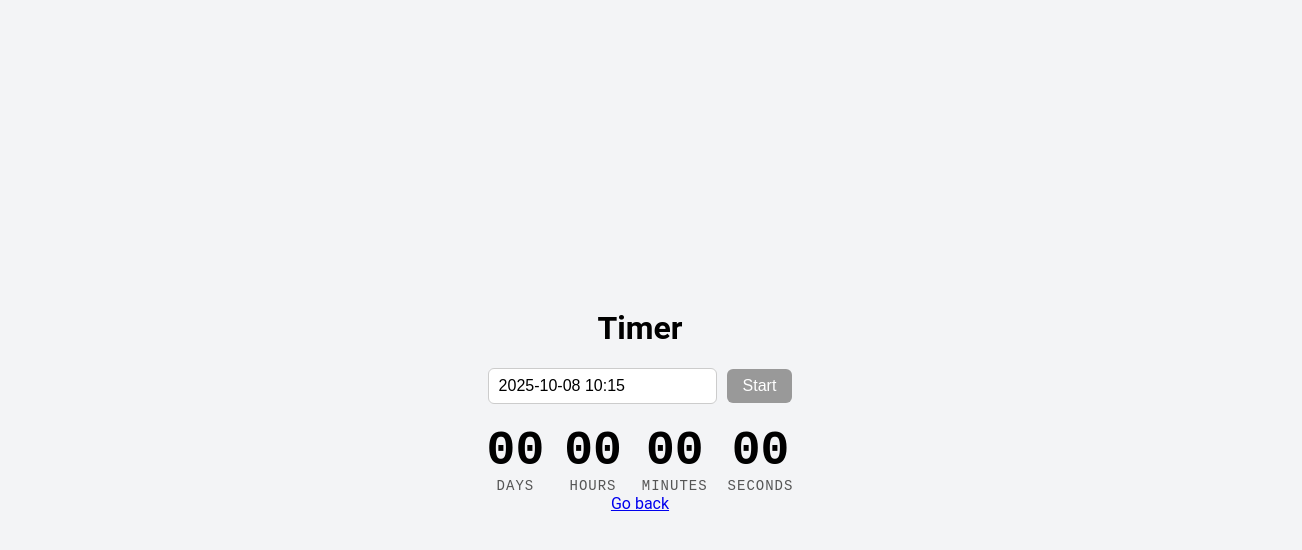
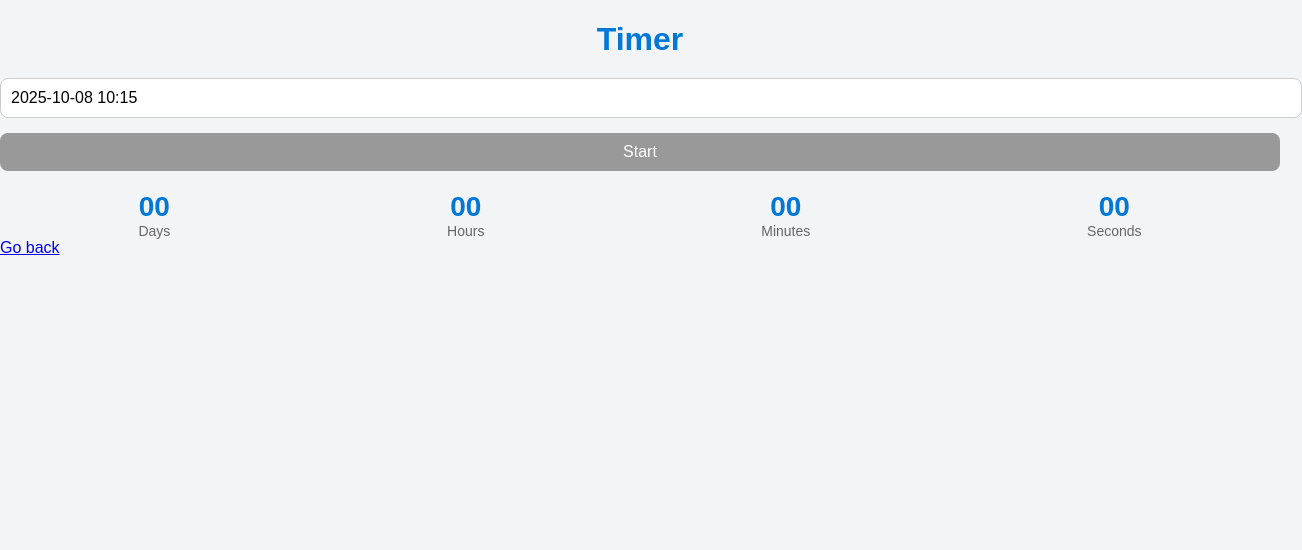
Before and after one commit to Ivan227-hub/goit-js-hw-10, a plain HTML site: page 1-timer.html in a window 1280 px wide. Shown: the whole page, 1302 px wide, since content can reach past the window. Drawn offline with Linux system fonts and the light colour scheme.

Commit message:
Deploying to gh-pages from @ Ivan227-hub/goit-js-hw-10@1df761cf3afbc21df058758891d0f7e546fc028a 🚀

```diff
--- a/1-timer.html
+++ b/1-timer.html
@@ -9,17 +9,18 @@
     <link rel="modulepreload" crossorigin href="/goit-js-hw-10/assets/modulepreload-polyfill-B5Qt9EMX.js">
     <link rel="modulepreload" crossorigin href="/goit-js-hw-10/assets/vendor-BbbuE1sJ.js">
     <link rel="stylesheet" crossorigin href="/goit-js-hw-10/assets/vendor-CZjNVMTf.css">
-    <link rel="stylesheet" crossorigin href="/goit-js-hw-10/assets/styles-DUmdgUd5.css">
+    <link rel="stylesheet" crossorigin href="/goit-js-hw-10/assets/styles-LnZLCWca.css">
   </head>
   <body>
+
+
     <main>
-      <div class="timer-container">
-        <h1 class="main-title">Timer</h1>
-
-        <div class="input-wrapper">
+      <div class="container">
+        <h1 class="main-title">
+          Timer
+        </h1>
         <input type="text" id="datetime-picker" />
 <button type="button" data-start>Start</button>
-        </div>
 
 <div class="timer">
   <div class="field">
@@ -43,6 +44,5 @@
        <a class="back-link" href="./index.html">Go back</a>
       </div>
     </main>
-
    </body>
 </html>
--- a/assets/styles-DUmdgUd5.css
+++ /dev/null
@@ -1 +0,0 @@
-body{font-family:Roboto,Arial,sans-serif;background-color:#f3f4f6;display:flex;justify-content:center;align-items:center;height:100vh;margin:0}.timer-container{text-align:center}.input-wrapper{display:flex;justify-content:center;align-items:center;gap:10px;margin-bottom:20px}input[type=text],input[type=datetime-local]{padding:8px 10px;font-size:16px;border:1px solid #ccc;border-radius:6px}button{padding:8px 16px;background-color:#0078d7;color:#fff;border:none;border-radius:6px;font-size:16px;cursor:pointer;transition:background-color .2s ease}button:hover{background-color:#005fa3}button:disabled{background-color:#999;cursor:not-allowed}.timer{display:flex;justify-content:center;gap:20px;font-family:Roboto Mono,monospace}.field{text-align:center}.value{display:block;font-size:48px;font-weight:700;color:#000}.label{display:block;font-size:14px;color:#555;text-transform:uppercase;letter-spacing:1px}
--- /dev/null
+++ b/assets/styles-LnZLCWca.css
@@ -0,0 +1 @@
+body{font-family:Arial,Helvetica,sans-serif;background-color:#f3f4f6;color:#333;margin:0;padding:0}.section{max-width:500px;margin:40px auto;padding:20px;background-color:#fff;border-radius:12px;box-shadow:0 0 10px #0000001a}h1{text-align:center;color:#0078d7;margin-bottom:20px}input[type=text],input[type=number]{width:100%;padding:10px;font-size:16px;margin-bottom:15px;border:1px solid #ccc;border-radius:8px}button{display:block;width:100%;padding:10px;background-color:#0078d7;color:#fff;border:none;border-radius:8px;font-size:16px;cursor:pointer}button:disabled{background-color:#999;cursor:not-allowed}.timer{display:flex;justify-content:space-around;margin-top:20px}.field{text-align:center}.value{display:block;font-size:28px;font-weight:700;color:#0078d7}.label{display:block;font-size:14px;color:#666}.form{display:flex;flex-direction:column;gap:10px}fieldset{border:1px solid #ccc;border-radius:8px;padding:10px}legend{font-weight:700}label{display:flex;align-items:center;gap:8px}
```
Also changed, not shown: 2-snackbar.html (+1 -1 lines), index.html (+1 -1 lines). Lines whose indentation alone changed are shown as unchanged.
